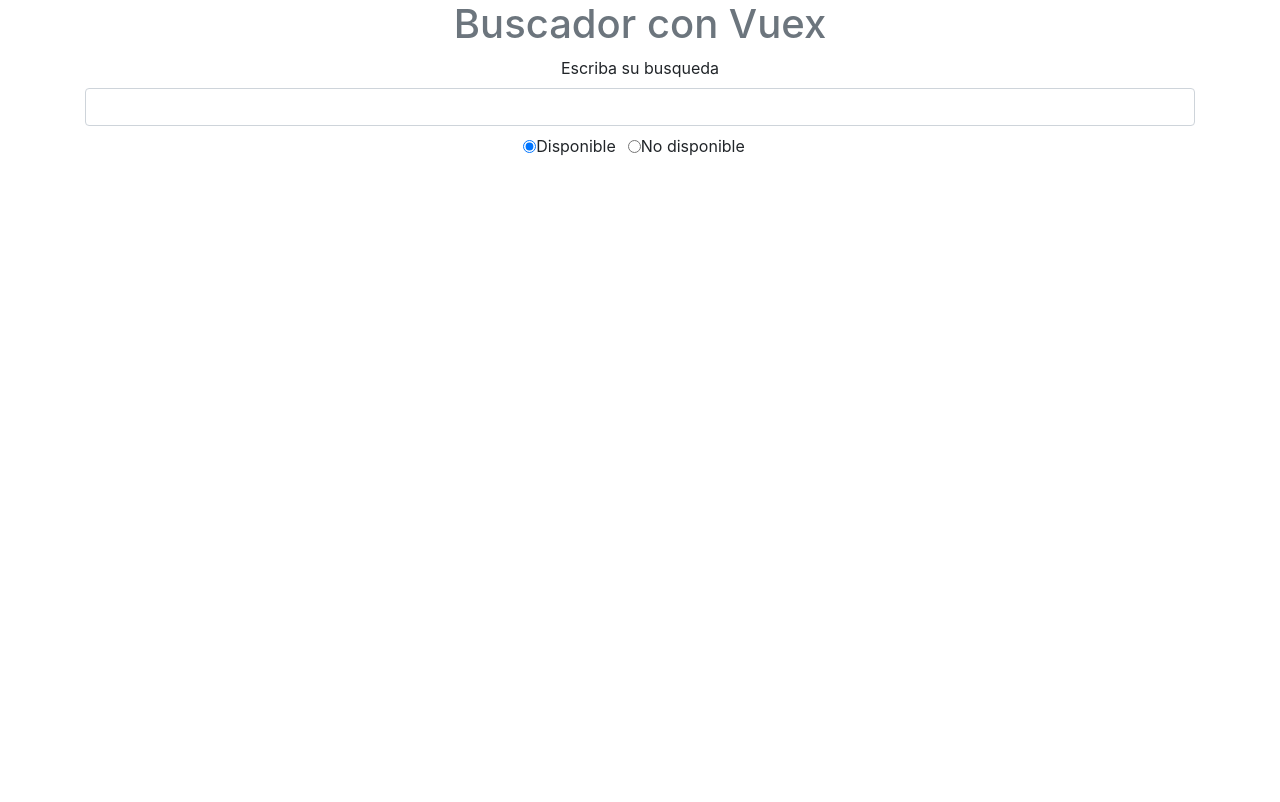
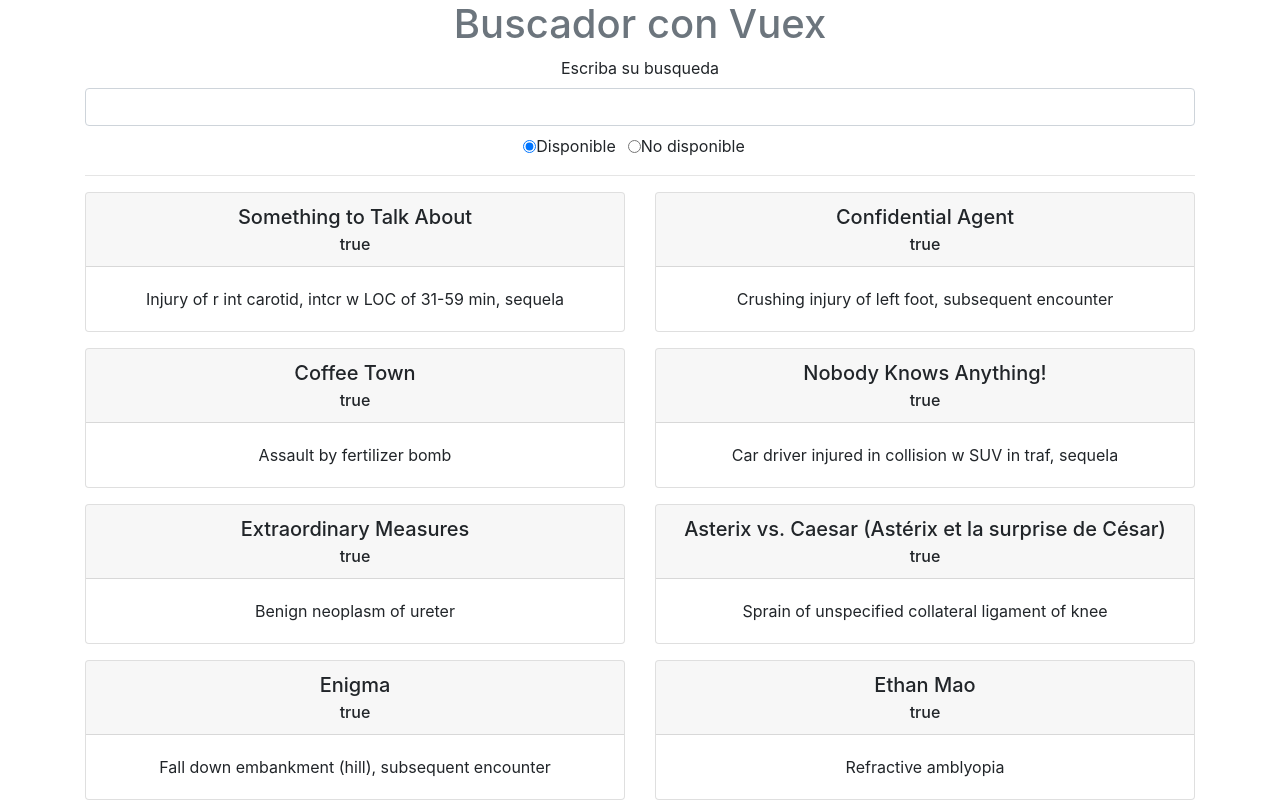
Before and after one commit to Oscartic/vue-vuex, a Vue app: page / in a window 1280 px wide. Shown: the top 802 px of the page. Built offline with nearby package versions, Linux system fonts and the light colour scheme.

Commit message:
MovieItem and MoviList components was created and was included into MovieApp
:rocket:

```diff
--- /dev/null
+++ b/src/components/MovieItem.vue
@@ -0,0 +1,24 @@
+<template>
+    <div class="col-sm-6 mb-3">
+        <div class="card">
+            <div class="card-header">
+                <h5 class="card-title">{{ movie.title }}</h5>
+                <h6 class="card-subtitle">{{ movie.available }}</h6>
+            </div>
+            <div class="card-body">
+                <p class="card-text">{{ movie.description }}</p>
+            </div>
+        </div>
+    </div>
+</template>
+
+<script>
+export default {
+    props: {
+        movie: {
+            type: Object,
+            required: true
+        }
+    }
+}
+</script>
--- /dev/null
+++ b/src/components/MovieList.vue
@@ -0,0 +1,23 @@
+<template>
+    <div>
+        <div class="row" v-if="movies.length > 0">
+            <movie :movie="movie" v-for="movie in movies" :key="movie.id"></movie>
+        </div>
+        <div v-else="" class="alert alert-danger">No hay películas disponibles</div>
+    </div>
+</template>
+<script>
+    import Movie from './MovieItem';
+    import { mapGetters } from 'vuex';
+
+    export default {
+        components: {
+            Movie
+        },
+        computed: {
+            ...mapGetters({
+                movies: 'filteredMovies',
+            })
+        }
+    }
+</script>
--- a/src/components/MoviesApp.vue
+++ b/src/components/MoviesApp.vue
@@ -2,13 +2,17 @@
     <div>
         <h1 class="text-center text-muted">Buscador con Vuex</h1>
         <search-form></search-form>
+        <hr>
+        <Movie-list></Movie-list>
     </div>
 </template>
 <script>
     import SearchForm from './SearchForm';
+    import MovieList from './MovieList';
     export default {
         components: {
-            SearchForm
+            SearchForm,
+            MovieList
         }
     }
 </script>
```
